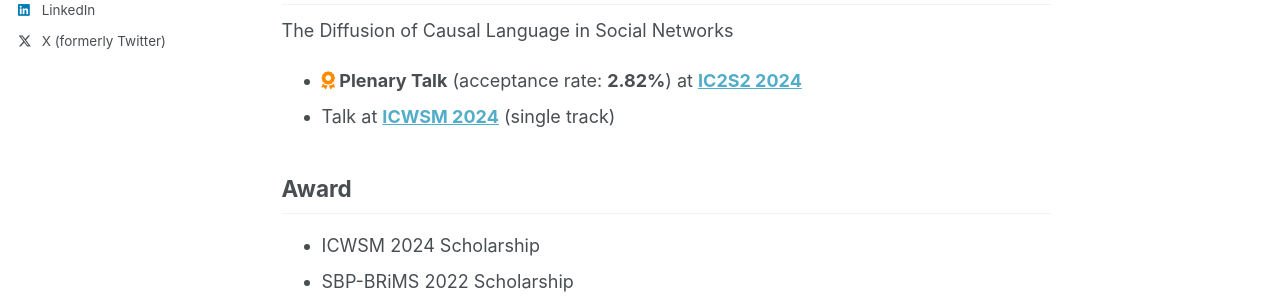
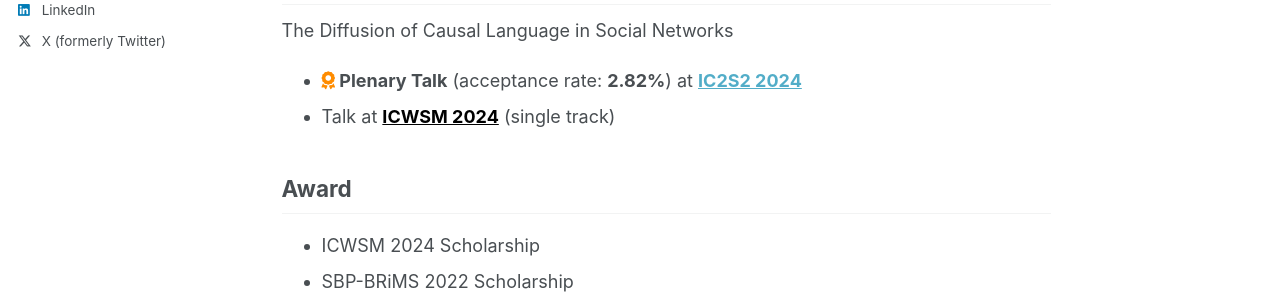
Before and after one commit to ZhuoyuShiii/zhuoyushiii.github.io, a Jekyll site: the page built from _pages/about.md, in a window 1280 px wide. Shown: the part 474-774 px from the top of the page. Built offline with Jekyll 4.4.1, drawn with Linux system fonts in a browser that asks for light colours; some web fonts are replaced; a script that is not in the unit is left out.

Commit message:
Update about.md

```diff
--- a/_pages/about.md
+++ b/_pages/about.md
@@ -21,7 +21,7 @@ Zhuoyu Shi, Fred Morstatter
 The Diffusion of Causal Language in Social Networks
 - **<i style="color:#FF8C00" class="fa-solid fa-award"></i> Plenary Talk** (acceptance rate: **2.82%**) at **[IC2S2 2024](https://ic2s2-2024.org)**
 <!-- <span style="float:right;">2024.07, Philadelphia, USA</span> -->
-- Talk at **[ICWSM 2024](https://www.icwsm.org/2024/index.html/)** (single track)
+- Talk at **<a style="color:#000000" href="https://www.icwsm.org/2024/index.html/">ICWSM 2024</a>** (single track)
 <!-- <span style="float:right;">2024.06, Buffalo, USA</span> -->
 
 
```
